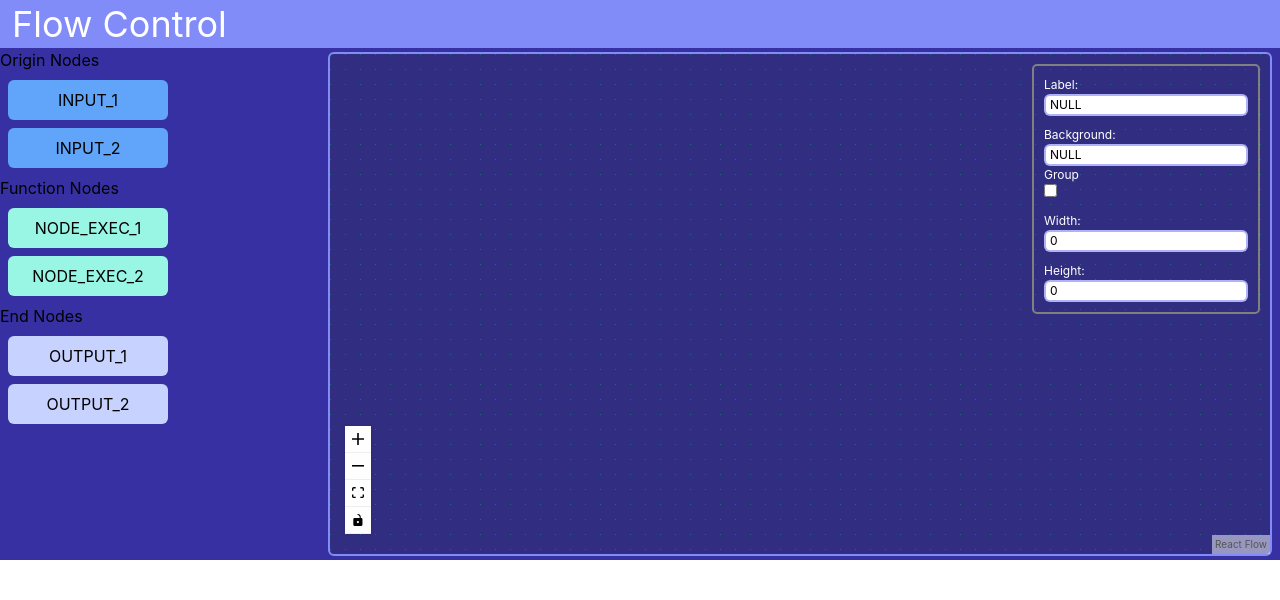
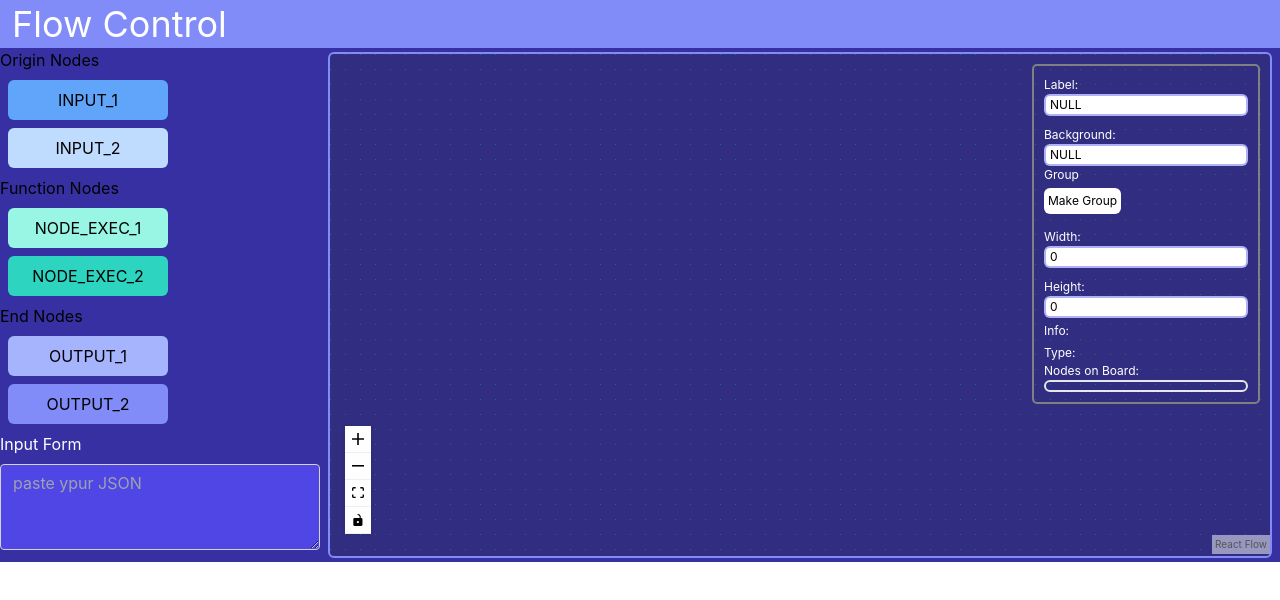
Before and after one commit to Su1eym4n/flow-chart-editor, a React (Create React App) app: page / in a window 1280 px wide. Shown: the top 600 px of the page. Built offline with nearby package versions, Linux system fonts and the light colour scheme.

Commit message:
group functionality added

```diff
--- a/src/components/Flow.jsx
+++ b/src/components/Flow.jsx
@@ -16,7 +16,6 @@ import Sidebar from './Sidebar';
 import './updatenode.css'
 import '../index.css';
 import { GrAdd } from 'react-icons/gr'
-import { imageListClasses } from '@mui/material';
 
 const DynOutputHandle = (props) => {
     const { idx } = props;
@@ -43,6 +42,7 @@ const DynInputHandle = (props) => {
         />
     );
 };
+
 
 const CustomInputNode = ({ data }, props) => {
     const [outputcount, setOutputCount] = useState(1);
@@ -84,11 +84,13 @@ const CustomOutputNode = ({ data }, props) => {
                             <DynOutputHandle key={i} idx={i} />
                         ))}
                 </div>
-                {data.label}
-                <hr />
+
                 <div className='text sm fill-purple-700 hover:fill-green-500 my-1'>
                     <GrAdd onClick={() => setOutputCount((i) => i + 1)} />
                 </div>
+                <hr />
+                {data.label}
+
 
             </div>
         </>
@@ -103,7 +105,7 @@ const CustomFunctionNode = ({ data }, props) => {
             <div
                 className='py-1 hover:border-green-500 rounded-md'
             >
-                <div className='text sm fill-purple-700 hover:fill-green-500 my-1'>
+                <div className=' my-1'>
                     <GrAdd onClick={() => setOutputCount((i) => i + 1)} />
                 </div>
                 <hr />
@@ -146,10 +148,13 @@ const Flow = () => {
     const [reactFlowInstance, setReactFlowInstance] = useState(null);
     const [nodeName, setNodeName] = useState('NULL');
     const [nodeBg, setNodeBg] = useState('NULL');
-    const [selected, setSelected] = useState(false)
-    const nodeTypes = useMemo(() => ({ customOutput: CustomOutputNode, customInput: CustomInputNode, customFunction:CustomFunctionNode }), []);
+    const [group, setGroup] = useState('')
+    const nodeTypes = useMemo(() => ({ customOutput: CustomOutputNode, customInput: CustomInputNode, customFunction: CustomFunctionNode }), []);
     const [sizeX, setSizeX] = useState(0)
     const [sizeY, setSizeY] = useState(0)
+    const [type, setType] = useState()
+    const [parent, setParent] = useState()
+
 
     const onNodesChange = useCallback((changes) => {
         setNodes((nds) => applyNodeChanges(changes, nds))
@@ -162,7 +167,7 @@ const Flow = () => {
 
     const onConnect = useCallback((params) => {
         setEdges((eds) => addEdge({ ...params, animated: true, style: { stroke: '#E80F3D' } }, eds))
-    }, []
+    }, [setEdges]
     );
 
     const onDragOver = useCallback((event) => {
@@ -170,9 +175,11 @@ const Flow = () => {
         event.dataTransfer.dropEffect = 'move';
     }, []);
 
+
+
     useEffect(() => {
         setNodes((nds) =>
-            nds.map((node, key) => {
+            nds.map((node) => {
                 if (node.selected === true) {
                     // it's important that you create a new object here
                     // in order to notify react flow about the change
@@ -181,9 +188,12 @@ const Flow = () => {
                         label: nodeName,
                     };
                     node.style = { ...node.style, backgroundColor: nodeBg };
-                    console.log(sizeX)
-                    console.log(sizeY)
-                    node.style = { ...node.style, width: sizeX, height: sizeY };
+                    console.log('size: ' + sizeX)
+                    node.style.width = sizeX
+                    node.style.height = sizeY
+
+                    // node.style={...node.style, height:sizeY}
+                    // node.style={...node.style, width:sizeX}
                 }
 
                 return node;
@@ -192,20 +202,52 @@ const Flow = () => {
     }, [nodeName, nodeBg, sizeX, sizeY, setNodes]);
 
 
+    useEffect(() => {
+        setNodes((nds) =>
+            nds.map((node) => {
+                let x = 0
+                let y = 0
+                if(node.id===parent){
+                    x = node.position.x
+                    y = node.position.y
+                    console.log('parent: '+ node.id+' '+ parent)
+                    console.log('parent posx: '+ x)
+                    console.log('parent posy: '+ y)
+                }
+                else if (node.selected === true && node.type !== 'group') {
+                   node.parentNode=parent
+                   node.position.x = x
+                   node.position.y = y
+                   node.extent='parent'
+
+                }
+                return node
+            })
+        );
+    }, [parent, setNodes]);
+
+
 
     useEffect(() => {
         setNodes((nds) =>
-            nds.map((node, key) => {
+            nds.map((node) => {
                 if (node.selected === true) {
+                    console.log('selected found')
                     // when you update a simple type you can just update the value
                     node.type = 'group';
+                    node.style = { ...node.style, height: 250 }
+                    node.style = { ...node.style, width: 250 }
+                    setType(node.type)
+                    setSizeX(250)
+                    setSizeY(250)
+                    setGroup('')
                 }
-
+                console.log('not selected')
                 return node;
             })
         );
 
-    }, [selected, setNodes, setEdges]);
+    }, [group, setNodes]);
 
     const onDrop = useCallback(
         (event) => {
@@ -214,6 +256,7 @@ const Flow = () => {
             const reactFlowBounds = reactFlowWrapper.current.getBoundingClientRect();
             const type = event.dataTransfer.getData('application/reactflow');
             const label = event.dataTransfer.getData('application/reactflow/label');
+            const bgCol = event.dataTransfer.getData('application/reactflow/color');
             console.log(type)
             // check if the dropped element is valid
             if (typeof type === 'undefined' || !type) {
@@ -225,7 +268,8 @@ const Flow = () => {
                 y: event.clientY - reactFlowBounds.top,
             });
             let heightl = 50
-            if(type === 'customFunction'){
+            let w = 200
+            if (type === 'customFunction') {
                 heightl = 80
             }
 
@@ -234,13 +278,19 @@ const Flow = () => {
                 type,
                 position,
                 data: { label: `${label}` },
-                style: { backgroundColor: '#FFFFFF', width: 200, height:heightl, borderRadius: 6 },
+                style: { backgroundColor: bgCol, width: w, height: heightl, borderRadius: 6, borderColor: '#1111' },
             };
+            // setType(type)
+            // setNodeBg(bgCol)
+            // setNodeName(label)
+            setNodes((nds) => nds.concat(newNode));
+            // setSizeX(w)
+            // setSizeY(heightl)
+        },
+        [reactFlowInstance, setNodes]
+    );
 
-            setNodes((nds) => nds.concat(newNode));
-        },
-        [reactFlowInstance]
-    );
+
     const graphStyles = { width: "100%", height: "500px" };
     return (
         <div>
@@ -257,13 +307,16 @@ const Flow = () => {
                             onInit={setReactFlowInstance}
                             onDrop={onDrop}
                             onDragOver={onDragOver}
-
                             onNodeDragStart={(event, node) => {
                                 event.preventDefault()
                                 setNodeBg(node.style.backgroundColor)
                                 setNodeName(node.data.label)
                                 setSizeX(node.style.width)
                                 setSizeY(node.style.height)
+                                setType(node.type)
+                                console.log('type: ' + node.type)
+                                console.log('x ' + node.style.width)
+                                console.log('y ' + node.style.height)
                             }}
                             nodeTypes={nodeTypes}
                             onNodeClick={(event, node) => {
@@ -272,38 +325,58 @@ const Flow = () => {
                                 setNodeName(node.data.label)
                                 setSizeX(node.style.width)
                                 setSizeY(node.style.height)
+                                setType(node.type)
                                 if (node.type === 'group') {
 
                                 }
-                                console.log(node.type)
-                                console.log(node.data.label)
-                                console.log(node.style.backgroundColor)
+                                console.log('type: ' + node.type)
                                 console.log('x ' + node.style.width)
                                 console.log('y ' + node.style.height)
+                                console.log('id: '+node.id)
+                                console.log('parent: '+ node.parentNode)
                             }}
                             style={graphStyles}
                         >
 
-                            <div className="updatenode__controls">
+                            <div className="updatenode__controls ">
+                                <div className='grid grid-cols-1 divide-y divide-black'>
+                                    <div>
                                         <label>Label:</label>
                                         <input className='border-2 border-indigo-500/50 rounded-md px-1 text-black' value={nodeName} onChange={(evt) => setNodeName(evt.target.value)} />
                                         <label className="updatenode__bglabel">Background:</label>
                                         <input className='border-2 border-indigo-500/50 rounded-md px-1 text-black' value={nodeBg} onChange={(evt) => setNodeBg(evt.target.value)} />
                                         <div className="updatenode__checkboxwrapper">
                                             <label>Group</label>
-                                    <input
-                                        type="checkbox"
-                                        checked={selected}
-                                        onChange={(evt) => setSelected(evt.target.checked)}
-                                    />
+                                            <button className='rounded-md text-black bg-white hover:bg-rose-400 my-1 py-1 px-1'
+                                                onClick={(evt) => setGroup('a')}
+                                            > Make Group</button>
                                         </div>
                                         <label className="updatenode__bglabel">Width:</label>
                                         <input className='border-2 border-indigo-500/50 rounded-md px-1 text-black' value={sizeX} onChange={(evt) => setSizeX(evt.target.value)} />
                                         <label className="updatenode__bglabel">Height:</label>
                                         <input className='border-2 border-indigo-500/50 rounded-md px-1 text-black' value={sizeY} onChange={(evt) => setSizeY(evt.target.value)} />
-
+                                        <div>
+                                            <div className='py-1'>Info:</div>
+                                            <div>Type: {type}</div>
+                                        </div>
+                                    </div>
+                                </div>
+                                <div >
+                                    <div>Nodes on Board:</div>
+                                    <div className='py-1 px-1 border-2  rounded-md overflow-y-scroll'>
+                                        {nodes.map((node, key) => {
+                                            return (
+                                                <div key={key} className='grid grid-cols-2 static py-1'>
+                                                    <div>{node.data.label}</div>
+                                                    <div className='relative right-0 rounded-md px-2 mx-1 bg-green-400 text-black hover:cursor-pointer' onClick={(evt)=>setParent(node.id)}>{node.type==='group'?'Join':''}</div>
                                                 </div>
 
+                                                )
+
+                                        })}
+                                    </div>
+                                </div>
+                            </div>
                             <Controls />
                             <Background color='#03C875' />
                         </ReactFlow>
--- a/src/components/Sidebar.jsx
+++ b/src/components/Sidebar.jsx
@@ -1,15 +1,16 @@
 import '../index'
 
 const Sidebar = () => {
-    const onDragStart = (event, nodeType, label) => {
+    const onDragStart = (event, nodeType, label, color) => {
         event.dataTransfer.setData('application/reactflow', nodeType);
         event.dataTransfer.setData('application/reactflow/label', label);
+        event.dataTransfer.setData('application/reactflow/color', color);
         event.dataTransfer.effectAllowed = 'move';
     };
     const objects = [
-        { style: 'bg-red-300 w-40 my-2 py-2 mx-2 rounded-md', type: 'input', text: 'INPUT' },
-        { style: 'bg-lime-200 w-40 my-2 py-2 mx-2 rounded-md', type: 'input', text: 'START' },
-        { style: 'bg-teal-200 w-40 my-2 py-2 mx-2 rounded-md', type: 'default', text: 'NODE_01' },
+        { style: 'bg-red-300 w-40 my-2 py-2 mx-2 rounded-md', type: 'input', text: 'INPUT', color:'#e57373' },
+        { style: 'bg-lime-200 w-40 my-2 py-2 mx-2 rounded-md', type: 'input', text: 'START', color:'#e6ee9c' },
+        { style: 'bg-teal-200 w-40 my-2 py-2 mx-2 rounded-md', type: 'default', text: 'NODE_01', color:'' },
         { style: 'bg-indigo-200 w-40 my-2 py-2 mx-2 rounded-md', type: 'default', text: 'NODE_02' },
         { style: 'bg-stone-300 w-40 my-2 py-2 mx-2 rounded-md', type: 'output', text: 'SEND' },
         { style: 'bg-zinc-400 w-40 my-2 py-2 mx-2 rounded-md', type: 'output', text: 'PRINT' },
@@ -18,39 +19,52 @@ const Sidebar = () => {
         { style: 'bg-blue-400 w-40 my-2 py-2 mx-2 rounded-md', type: 'customFunction', text: 'NODE_EXEC' },
     ]
     const origin = [
-        { style: 'bg-blue-400 w-40 my-2 py-2 mx-2 rounded-md', type: 'customInput', text: 'INPUT_1' },
-        { style: 'bg-blue-400 w-40 my-2 py-2 mx-2 rounded-md', type: 'customInput', text: 'INPUT_2' },
+        { style: 'bg-blue-400 w-40 my-2 py-2 mx-2 rounded-md', type: 'customInput', text: 'INPUT_1', color: '#42a5f5' },
+        { style: 'bg-blue-200 w-40 my-2 py-2 mx-2 rounded-md', type: 'customInput', text: 'INPUT_2', color: '#90caf9' },
     ]
     const functionn = [
-        { style: 'bg-teal-200 w-40 my-2 py-2 mx-2 rounded-md', type: 'customFunction', text: 'NODE_EXEC_1' },
-        { style: 'bg-teal-200 w-40 my-2 py-2 mx-2 rounded-md', type: 'customFunction', text: 'NODE_EXEC_2' },
+        { style: 'bg-teal-200 w-40 my-2 py-2 mx-2 rounded-md', type: 'customFunction', text: 'NODE_EXEC_1', color:'#80cbc4' },
+        { style: 'bg-teal-400 w-40 my-2 py-2 mx-2 rounded-md', type: 'customFunction', text: 'NODE_EXEC_2', color:'#26a69a' },
     ]
     const finish = [
-        { style: 'bg-indigo-200 w-40 my-2 py-2 mx-2 rounded-md', type: 'customOutput', text: 'OUTPUT_1' },
-        { style: 'bg-indigo-200 w-40 my-2 py-2 mx-2 rounded-md', type: 'customOutput', text: 'OUTPUT_2' },
+        { style: 'bg-indigo-300 w-40 my-2 py-2 mx-2 rounded-md', type: 'customOutput', text: 'OUTPUT_1', color:'#7986cb' },
+        { style: 'bg-indigo-400 w-40 my-2 py-2 mx-2 rounded-md', type: 'customOutput', text: 'OUTPUT_2', color:'#5c6bc0' },
     ]
 
     return (
         <div>
             <div>Origin Nodes</div>
             {origin.map((object, key) => (
-                <div key={key} className={object.style} onDragStart={(event) => onDragStart(event, object.type, object.text)} draggable>
+                <div key={key} className={object.style} onDragStart={(event) => onDragStart(event, object.type, object.text, object.color)} draggable>
                     <div key={key} className='text-center'>{object.text}</div>
                 </div>
             ))}
             <div>Function Nodes</div>
             {functionn.map((object, key) => (
-                <div key={key} className={object.style} onDragStart={(event) => onDragStart(event, object.type, object.text)} draggable>
+                <div key={key} className={object.style} onDragStart={(event) => onDragStart(event, object.type, object.text, object.color)} draggable>
                     <div key={key} className='text-center'>{object.text}</div>
                 </div>
             ))}
             <div>End Nodes</div>
             {finish.map((object, key) => (
-                <div key={key} className={object.style} onDragStart={(event) => onDragStart(event, object.type, object.text)} draggable>
+                <div key={key} className={object.style} onDragStart={(event) => onDragStart(event, object.type, object.text, object.color)} draggable>
                     <div key={key} className='text-center'>{object.text}</div>
                 </div>
             ))}
-
+            <div class="flex justify-center">
+  <div class="mb-3 xl:w-96">
+    <label for="exampleFormControlTextarea1" class="form-label inline-block mb-2 text-white">Input Form</label>
+    <textarea
+      class="form-control block w-full px-3 py-1.5 text-base font-normal text-white bg-indigo-600 bg-clip-padding
+        border border-solid border-gray-300 rounded transition
+        ease-in-out m-0 focus:text-white focus:bg-indigo-500 focus:border-blue-600 focus:outline-none
+      "
+      id="exampleFormControlTextarea1"
+      rows="3"
+      placeholder="paste ypur JSON"
+    />
+  </div>
+</div>
         </div>
     );
 };
--- a/src/components/updatenode.css
+++ b/src/components/updatenode.css
@@ -8,9 +8,6 @@
     border-radius: 5px;
     padding: 10px;
     color: white;
-
-
-
   }
   .fieldtextcol{
     color: black
```
Lines whose indentation alone changed are shown as unchanged.
